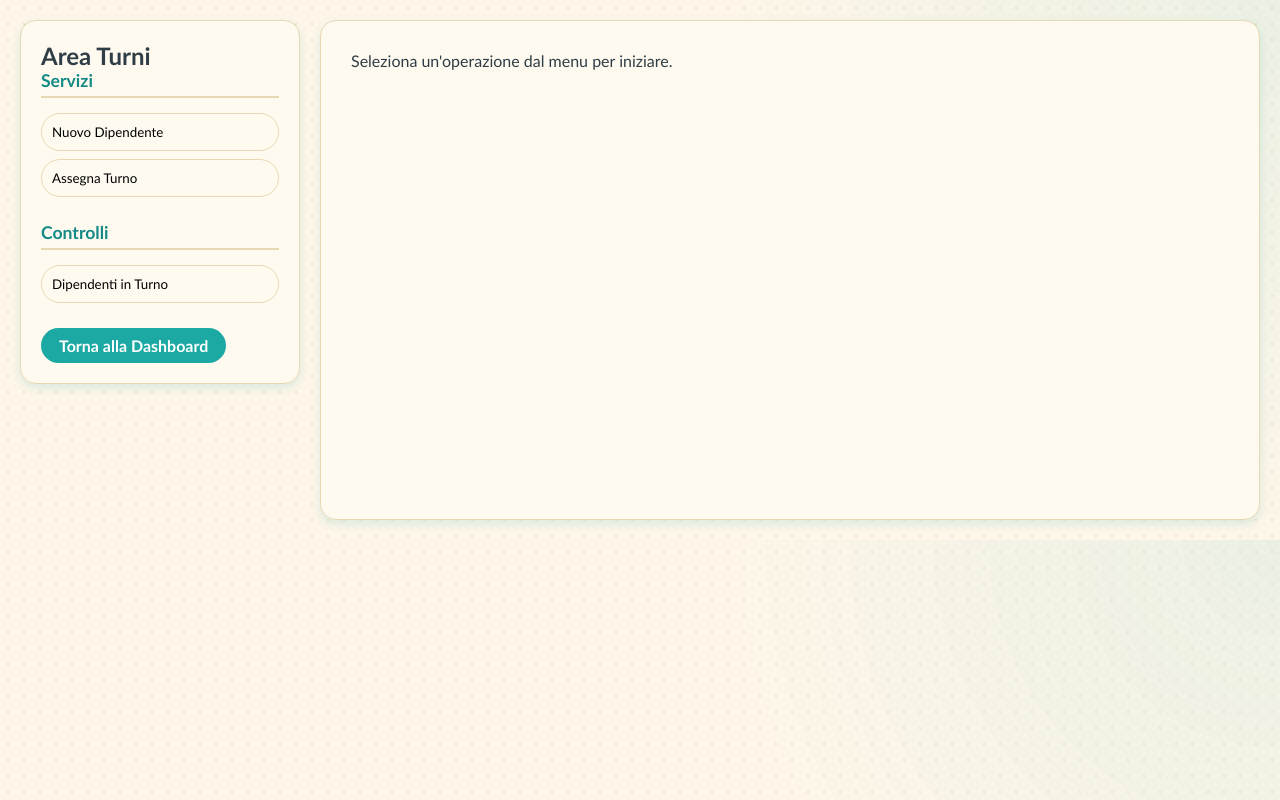
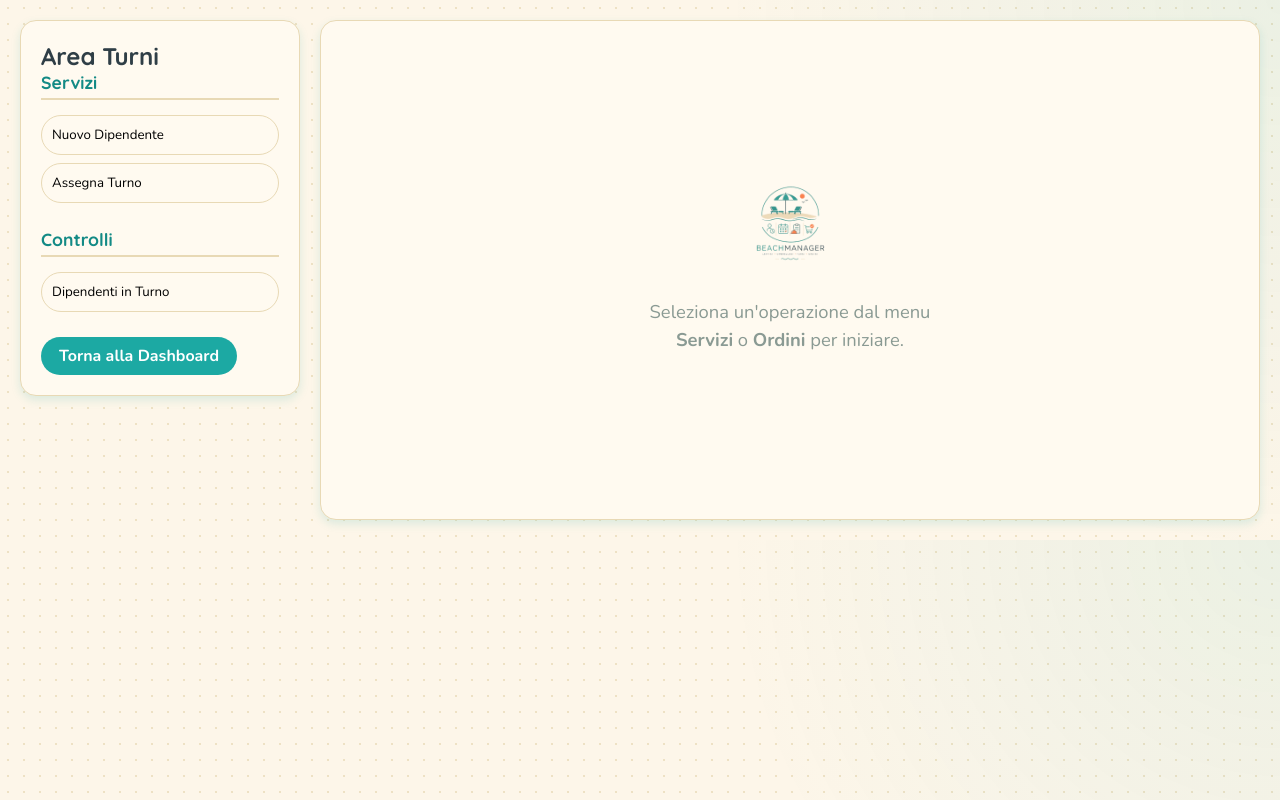
Before and after one commit to Svegog/BasiDiDati2026, a Django app: page /turni/ in a window 1280 px wide. Run offline with Django 5.2, Linux system fonts and the light colour scheme; some libraries are stand-ins or nearby versions.

Commit message:
Ultime correzioni di stile sul pannello centrale

```diff
--- a/appStabilimento/gestionaleStabilimento/queriesSQLtoDjango.py
+++ b/appStabilimento/gestionaleStabilimento/queriesSQLtoDjango.py
@@ -372,7 +372,7 @@ def storico_cliente(idcliente):
 
             UNION ALL
 
-            SELECT 'Abbonamento' AS TIPO, CAST(Anno AS DATE) AS DataInizio, NULL AS DataFine, Prezzo
+            SELECT 'Abbonamento' AS TIPO, Anno AS DataInizio, NULL AS DataFine, Prezzo
             FROM ABBONAMENTO
             WHERE IdCliente = %s
 
--- a/appStabilimento/gestionaleStabilimento/static/css/style.css
+++ b/appStabilimento/gestionaleStabilimento/static/css/style.css
@@ -19,7 +19,16 @@
     box-sizing: border-box;
     margin: 0;
     padding: 0;
-    font-family: 'Trebuchet MS', 'Segoe UI', Tahoma, Geneva, Verdana, sans-serif;
+    /* FONT ATTUALE: Nunito (richiede il link Google Fonts in base.html) */
+    font-family: 'Nunito', 'Segoe UI', Tahoma, Geneva, Verdana, sans-serif;
+    /* FONT PRECEDENTE - decommenta questa riga e commenta quella sopra per tornare indietro:
+    font-family: 'Trebuchet MS', 'Segoe UI', Tahoma, Geneva, Verdana, sans-serif; */
+}
+
+h1, h2, h3 {
+    /* Font più arrotondato per i titoli, richiede il link Google Fonts */
+    font-family: 'Quicksand', 'Segoe UI', Tahoma, Geneva, Verdana, sans-serif;
+    font-weight: 700;
 }
 
 body {
@@ -163,6 +172,28 @@ body {
     opacity: 0.9;
 }
 
+.pannello-operativo .stato-vuoto {
+    display: flex;
+    flex-direction: column;
+    align-items: center;
+    justify-content: center;
+    height: 100%;
+    min-height: 420px;
+    text-align: center;
+    color: #8a9a93;
+}
+.pannello-operativo .stato-vuoto img {
+    width: 110px;
+    opacity: 0.85;
+    margin-bottom: 20px;
+}
+.pannello-operativo .stato-vuoto p {
+    font-size: 1.15rem;
+    max-width: 320px;
+    line-height: 1.5;
+    text-align: center;
+}
+
 .gruppo-comandi { margin-bottom: 25px; }
 .gruppo-comandi h3 {
     margin-bottom: 15px; font-size: 1.1rem; color: var(--colore-primario-dark);
--- a/appStabilimento/gestionaleStabilimento/templates/base.html
+++ b/appStabilimento/gestionaleStabilimento/templates/base.html
@@ -3,10 +3,21 @@
 <html lang="it">
 <head>
     <meta charset="UTF-8">
+    <meta name="viewport" content="width=device-width, initial-scale=1">
     <title>Gestione Stabilimento</title>
+
     <!-- Includiamo HTMX -->
     <script src="https://unpkg.com/htmx.org@1.9.10"></script>
     <script src="{% static 'js/toast.js' %}"></script>
+
+    <!-- FONT: Nunito + Quicksand (Google Fonts).
+         Per tornare al font di sistema precedente: rimuovi questi 3 tag <link>
+         e in style.css ripristina font-family: 'Segoe UI', Tahoma, Geneva, Verdana, sans-serif;
+         su entrambe le regole "*" e "h1, h2, h3". -->
+    <link rel="preconnect" href="https://fonts.googleapis.com">
+    <link rel="preconnect" href="https://fonts.gstatic.com" crossorigin>
+    <link href="https://fonts.googleapis.com/css2?family=Nunito:wght@400;600;700&family=Quicksand:wght@600;700&display=swap" rel="stylesheet">
+
     <link rel="stylesheet" href="{% static 'css/style.css' %}">
 </head>
 <body>
--- a/appStabilimento/gestionaleStabilimento/templates/ordini/main.html
+++ b/appStabilimento/gestionaleStabilimento/templates/ordini/main.html
@@ -21,7 +21,10 @@
         </div>
     </aside>
     <section id="pannello-form" class="pannello-operativo">
-        <p>Seleziona un'operazione dal menu per iniziare.</p>
+        <div class="stato-vuoto">
+            <img src="{% static 'images/logo.png' %}" alt="Logo Stabilimento">
+            <p>Seleziona un'operazione dal menu <b>Servizi</b> o <b>Ordini</b> per iniziare.</p>
+        </div>
     </section>
     <section id="risultati-query" class="pannello-risultati"></section>
 </div>
--- a/appStabilimento/gestionaleStabilimento/templates/spiaggia/main.html
+++ b/appStabilimento/gestionaleStabilimento/templates/spiaggia/main.html
@@ -30,7 +30,8 @@
 
     <section id="pannello-form" class="pannello-operativo">
         <div class="stato-vuoto">
-            <p>Seleziona un'operazione dal menu "Servizi" per visualizzare l'interfaccia di inserimento.</p>
+            <img src="{% static 'images/logo.png' %}" alt="Logo Stabilimento">
+            <p>Seleziona un'operazione dal menu <b>Servizi</b> o <b>Ordini</b> per iniziare.</p>
         </div>
     </section>
 
--- a/appStabilimento/gestionaleStabilimento/templates/turni/main.html
+++ b/appStabilimento/gestionaleStabilimento/templates/turni/main.html
@@ -23,7 +23,10 @@
     </aside>
 
     <section id="pannello-form" class="pannello-operativo">
-        <p>Seleziona un'operazione dal menu per iniziare.</p>
+        <div class="stato-vuoto">
+            <img src="{% static 'images/logo.png' %}" alt="Logo Stabilimento">
+            <p>Seleziona un'operazione dal menu <b>Servizi</b> o <b>Ordini</b> per iniziare.</p>
+        </div>
     </section>
 
     <section id="risultati-query" class="pannello-risultati"></section>
```
Also changed, not shown: appStabilimento/gestionaleStabilimento/static/images/logo.png.
